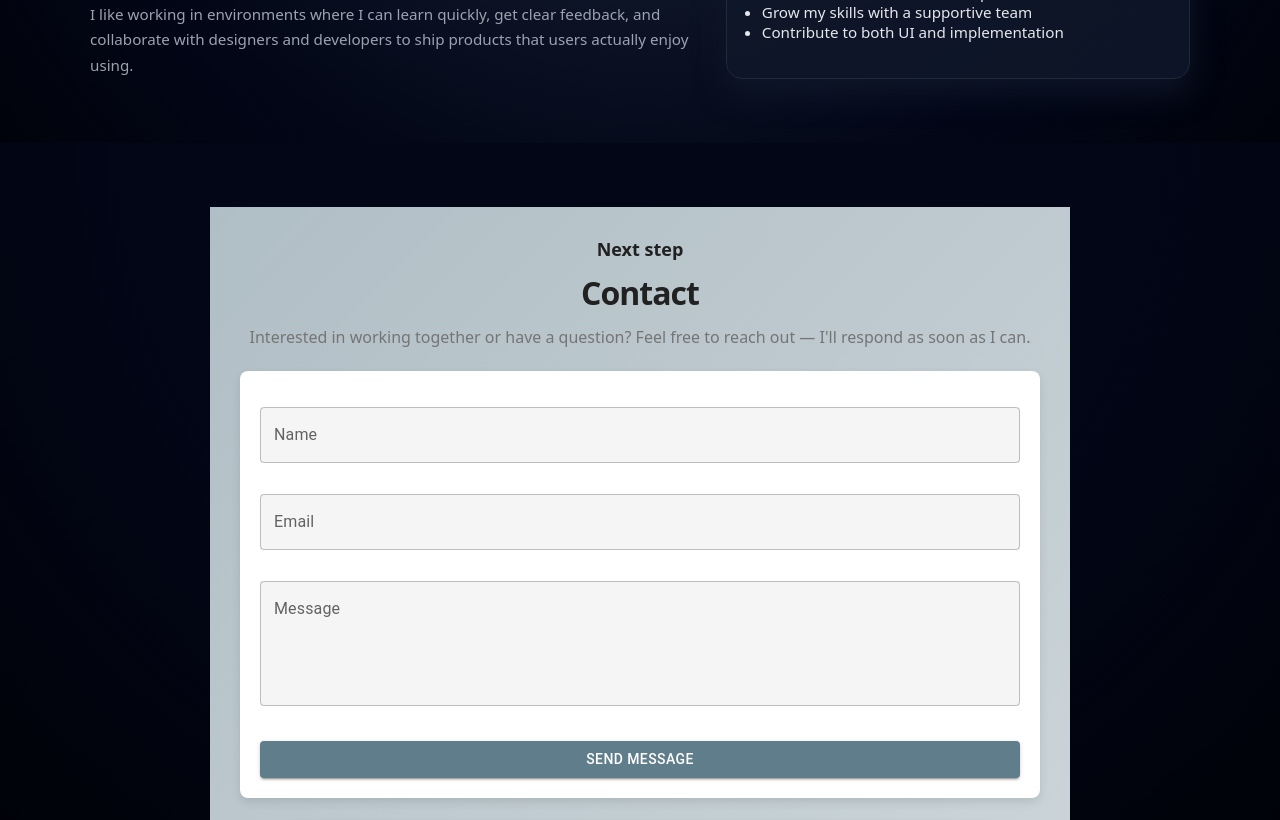
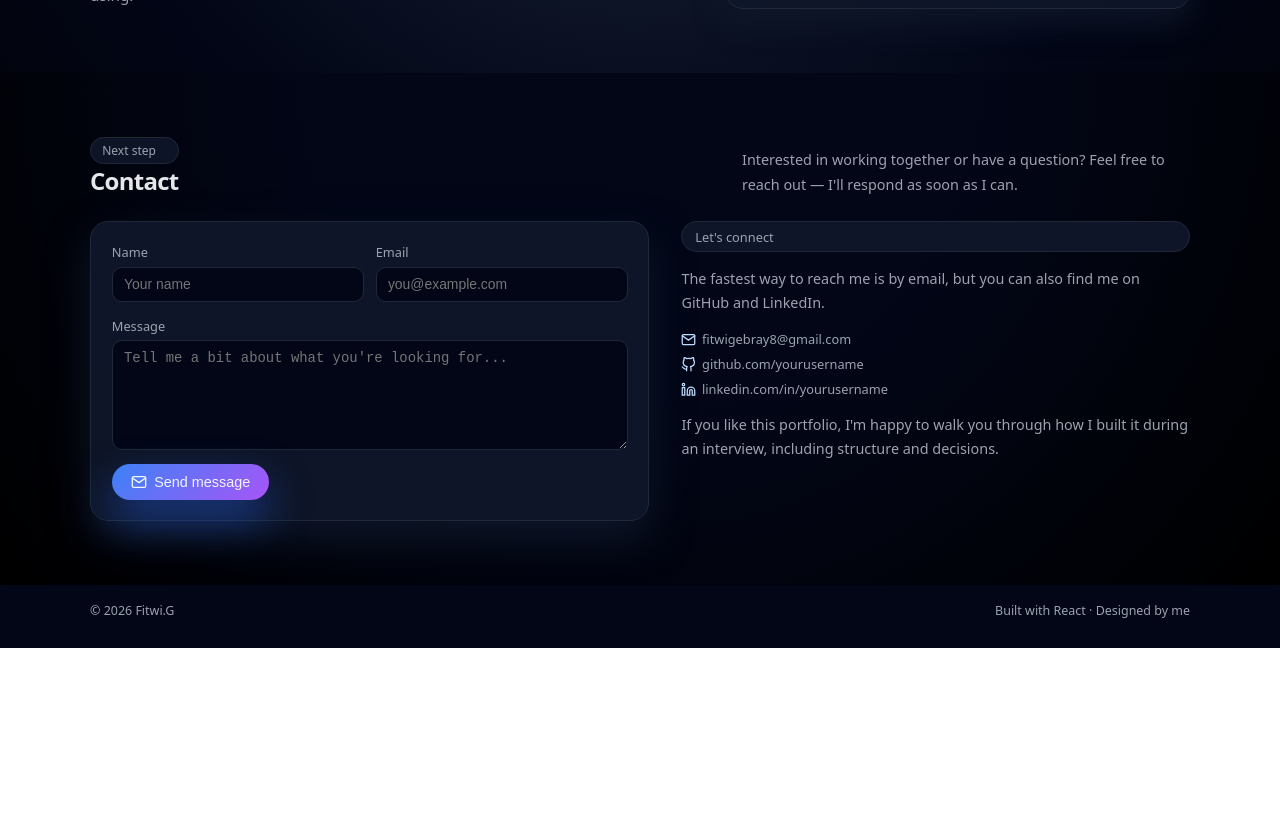
Before and after one commit to fitwi-Gebray/fitwi-portfolio, a React (Vite) app: page / in a window 1280 px wide. Shown: the part 1940-2760 px from the top of the page. After the commit the page ends 2588 px from the top, so only its background shows below. Built offline with nearby package versions, Linux system fonts and the light colour scheme.

Commit message:
app updated

```diff
--- a/src/components/Contact.jsx
+++ b/src/components/Contact.jsx
@@ -1,268 +1,90 @@
-import React, { useState } from "react";
-import { Grid, TextField, Button, Alert } from "@mui/material"; // Import MUI components
+// src/components/Contact.jsx
 import { FiMail, FiGithub, FiLinkedin } from "react-icons/fi";
-import emailjs from "emailjs-com";
 
 const Contact = () => {
-  const [name, setName] = useState("");
-  const [email, setEmail] = useState("");
-  const [message, setMessage] = useState("");
-  const [statusMessage, setStatusMessage] = useState(""); // For success/error messages
-  const [errorMessage, setErrorMessage] = useState(""); // For validation error message
-
-  // Handle form submission
-  const handleSubmit = async (e) => {
-    e.preventDefault(); // Prevents the default form submission
-
-    // Validation: Ensure all fields are filled
-    if (!name || !email || !message) {
-      setErrorMessage("Please fill in all fields.");
-      setStatusMessage(""); // Clear any previous success message
-      return;
-    }
-
-    const templateParams = {
-      from_name: name,
-      from_email: email,
-      message: message,
-    };
-
-    try {
-      // Send the email using EmailJS
-      await emailjs.send(
-        "service_yxi6i3a", // Replace with your service ID
-        "template_mxtnxdt", // Replace with your template ID
-        templateParams,
-        "1M7uR3ocUiy1n0acu" // Replace with your user ID
-      );
-
-      // On success, show success message and clear form fields
-      setStatusMessage("Message sent successfully!");
-      setName("");
-      setEmail("");
-      setMessage("");
-      setErrorMessage(""); // Clear any error message
-    } catch (error) {
-      // On error, show error message
-      setStatusMessage("Failed to send message. Please try again.");
-      console.error("Error sending email:", error);
-    }
-  };
-
   return (
-    <div
-      style={{
-        display: "flex",
-        justifyContent: "center", // Horizontally center
-        alignItems: "center", // Vertically center
-        minHeight: "100vh", // Full viewport height
-        padding: "30px",
-        background: "linear-gradient(135deg, #B0BEC5, #CFD8DC)", // Soft gray gradient background
-      }}
-    >
-      <div style={{ width: "100%", maxWidth: "800px" }}>
-        <div style={{ textAlign: "center", marginBottom: "20px" }}>
-          <div
-            style={{
-              marginBottom: "10px",
-              fontWeight: "bold",
-              fontSize: "18px",
-              color: "#212121", // Dark gray text for header
-            }}
-          >
-            Next step
+    <div className="section-inner">
+      <div className="section-header">
+        <div>
+          <div className="section-badge">Next step</div>
+          <h2 className="section-title">Contact</h2>
         </div>
-          <h2
-            style={{ fontSize: "32px", marginBottom: "10px", color: "#212121" }}
-          >
-            Contact
-          </h2>
-          <p style={{ color: "#757575", fontSize: "16px" }}>
-            Interested in working together or have a question? Feel free to
-            reach out — I&apos;ll respond as soon as I can.
+        <p className="section-description">
+          Interested in working together or have a question? Feel free to reach
+          out — I&apos;ll respond as soon as I can.
         </p>
       </div>
 
-        <Grid container spacing={3} justifyContent="center">
-          {/* Left Section: Contact Form */}
-          <Grid
-            item
-            xs={12}
-            md={8}
-            style={{ display: "flex", justifyContent: "center" }}
-          >
-            <div
-              style={{
-                backgroundColor: "#ffffff", // White background for form
-                padding: "20px",
-                borderRadius: "8px",
-                boxShadow: "0 4px 10px rgba(0, 0, 0, 0.1)",
-                width: "100%",
-              }}
-            >
-              <form onSubmit={handleSubmit}>
-                <TextField
-                  label="Name"
-                  fullWidth
-                  margin="normal"
-                  variant="outlined"
-                  value={name}
-                  onChange={(e) => setName(e.target.value)}
-                  sx={{
-                    marginBottom: "15px",
-                    backgroundColor: "#F5F5F5", // Light gray for input fields
-                  }}
+      <div className="contact-grid">
+        <form className="contact-form" onSubmit={(e) => e.preventDefault()}>
+          <div className="form-row">
+            <div className="form-field">
+              <label className="form-label">Name</label>
+              <input
+                className="form-input"
+                type="text"
+                placeholder="Your name"
               />
-                <TextField
-                  label="Email"
+            </div>
+            <div className="form-field">
+              <label className="form-label">Email</label>
+              <input
+                className="form-input"
                 type="email"
-                  fullWidth
-                  margin="normal"
-                  variant="outlined"
-                  value={email}
-                  onChange={(e) => setEmail(e.target.value)}
-                  sx={{
-                    marginBottom: "15px",
-                    backgroundColor: "#F5F5F5",
-                  }}
+                placeholder="you@example.com"
               />
-                <TextField
-                  label="Message"
-                  fullWidth
-                  margin="normal"
-                  variant="outlined"
-                  multiline
-                  rows={4}
-                  value={message}
-                  onChange={(e) => setMessage(e.target.value)}
-                  sx={{
-                    marginBottom: "15px",
-                    backgroundColor: "#F5F5F5",
-                  }}
+            </div>
+          </div>
+          <div className="form-field">
+            <label className="form-label">Message</label>
+            <textarea
+              className="form-textarea"
+              placeholder="Tell me a bit about what you're looking for..."
             />
-                <Button
-                  type="submit"
-                  variant="contained"
-                  color="primary"
-                  fullWidth
-                  sx={{
-                    backgroundColor: "#607D8B", // Dark gray for button
-                    color: "#ffffff",
-                    marginTop: "20px",
-                    "&:hover": {
-                      backgroundColor: "#455A64", // Darker gray on hover
-                    },
-                  }}
-                >
-                  Send Message
-                </Button>
+          </div>
+          <button type="submit" className="btn-primary">
+            <FiMail size={16} />
+            <span>Send message</span>
+          </button>
+        </form>
 
-                {/* Display success/error messages within contact form */}
-                {(statusMessage || errorMessage) && (
-                  <Alert
-                    severity={statusMessage ? "success" : "error"}
-                    style={{
-                      marginTop: "15px",
-                      backgroundColor: statusMessage ? "#C8E6C9" : "#FFCDD2",
-                    }}
-                  >
-                    {statusMessage || errorMessage}
-                  </Alert>
-                )}
-              </form>
-            </div>
-          </Grid>
-
-          {/* Right Section: Contact Info */}
-          <Grid
-            item
-            xs={12}
-            md={8}
-            style={{ display: "flex", justifyContent: "center" }}
-          >
-            <div
-              style={{
-                backgroundColor: "#ffffff",
-                padding: "20px",
-                borderRadius: "8px",
-                boxShadow: "0 4px 10px rgba(0, 0, 0, 0.1)",
-                width: "100%",
-              }}
-            >
-              <div
-                style={{
-                  backgroundColor: "#B0BEC5", // Grayish background for "Let's Connect" pill
-                  padding: "10px",
-                  borderRadius: "4px",
-                  fontWeight: "bold",
-                  marginBottom: "10px",
-                  color: "#212121", // Dark gray text
-                }}
-              >
-                Let&apos;s connect
-              </div>
-              <p
-                style={{
-                  fontSize: "16px",
-                  marginBottom: "20px",
-                  color: "#757575",
-                }}
-              >
-                The fastest way to reach me is by email, but you can also find
-                me on GitHub and LinkedIn.
+        <div className="contact-info">
+          <div className="contact-pill">Let&apos;s connect</div>
+          <p>
+            The fastest way to reach me is by email, but you can also find me on
+            GitHub and LinkedIn.
           </p>
 
-              <div style={{ display: "flex", flexDirection: "column" }}>
-                <a
-                  href="mailto:fitwigebray8@gmail.com"
-                  style={{
-                    display: "flex",
-                    alignItems: "center",
-                    color: "#607D8B", // Grayish link color
-                    margin: "10px 0",
-                    fontSize: "16px",
-                    textDecoration: "none",
-                  }}
-                >
-                  <FiMail size={20} style={{ marginRight: "10px" }} />
+          <div className="contact-links">
+            <a href="mailto:fitwigebray8@gmail.com" className="contact-link">
+              <FiMail size={15} />
               <span>fitwigebray8@gmail.com</span>
             </a>
             <a
-                  href="https://github.com/fitwi-Gebray"
+              href="https://github.com/fitwigebray8"
               target="_blank"
               rel="noreferrer"
-                  style={{
-                    display: "flex",
-                    alignItems: "center",
-                    color: "#607D8B",
-                    margin: "10px 0",
-                    fontSize: "16px",
-                    textDecoration: "none",
-                  }}
+              className="contact-link"
             >
-                  <FiGithub size={20} style={{ marginRight: "10px" }} />
-                  <span>github.com/fitwi-Gebray</span>
+              <FiGithub size={15} />
+              <span>github.com/yourusername</span>
             </a>
             <a
-                  href="https://www.linkedin.com/in/fitwi-gebray-teklemichael-4aa1a02a4/"
+              href="https://linkedin.com/in/yourusername"
               target="_blank"
               rel="noreferrer"
-                  style={{
-                    display: "flex",
-                    alignItems: "center",
-                    color: "#607D8B",
-                    margin: "10px 0",
-                    fontSize: "16px",
-                    textDecoration: "none",
-                  }}
+              className="contact-link"
             >
-                  <FiLinkedin size={20} style={{ marginRight: "10px" }} />
-                  <span>linkedin.com/in/fitwi-gebray-teklemichael</span>
+              <FiLinkedin size={15} />
+              <span>linkedin.com/in/yourusername</span>
             </a>
           </div>
+
+          <p>
+            If you like this portfolio, I&apos;m happy to walk you through how I
+            built it during an interview, including structure and decisions.
+          </p>
         </div>
-          </Grid>
-        </Grid>
       </div>
     </div>
   );
```
Also changed, not shown: src/components/Navbar.jsx (+12 -56 lines). Lines whose indentation alone changed are shown as unchanged.
